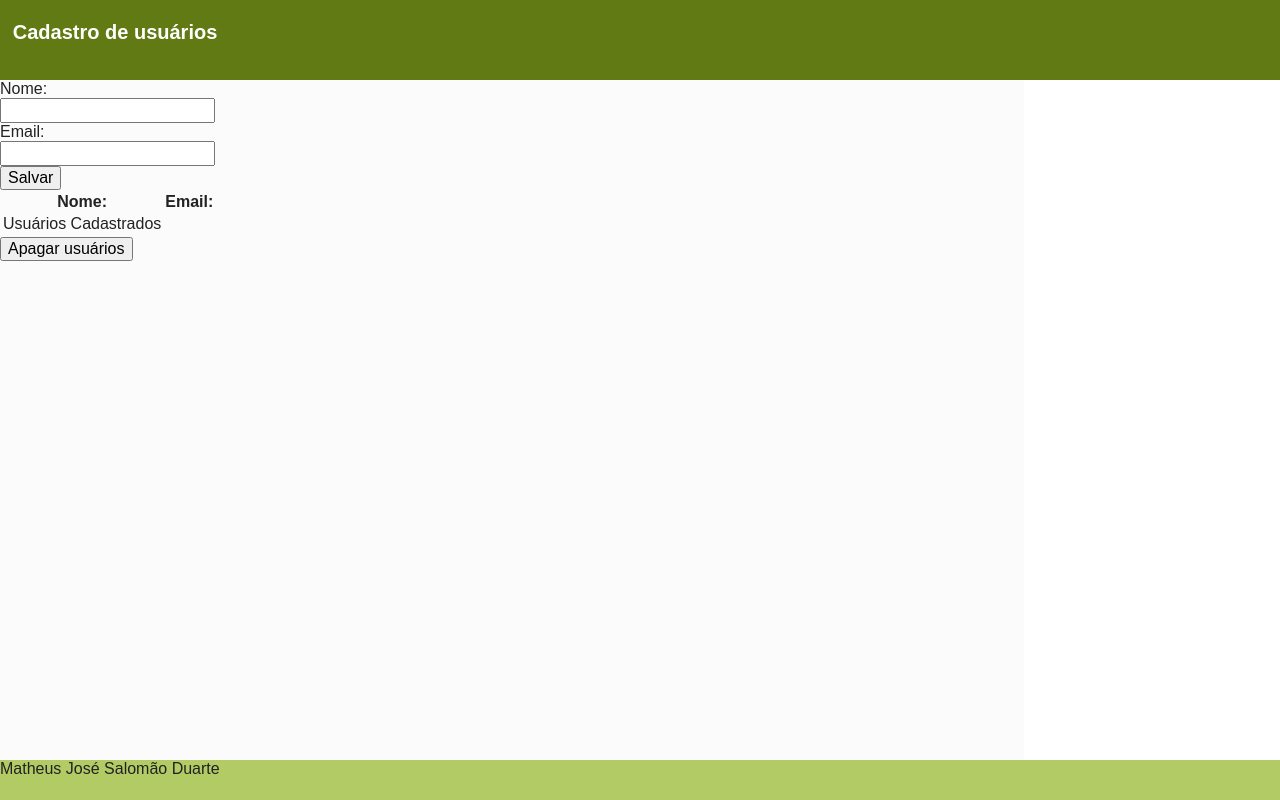
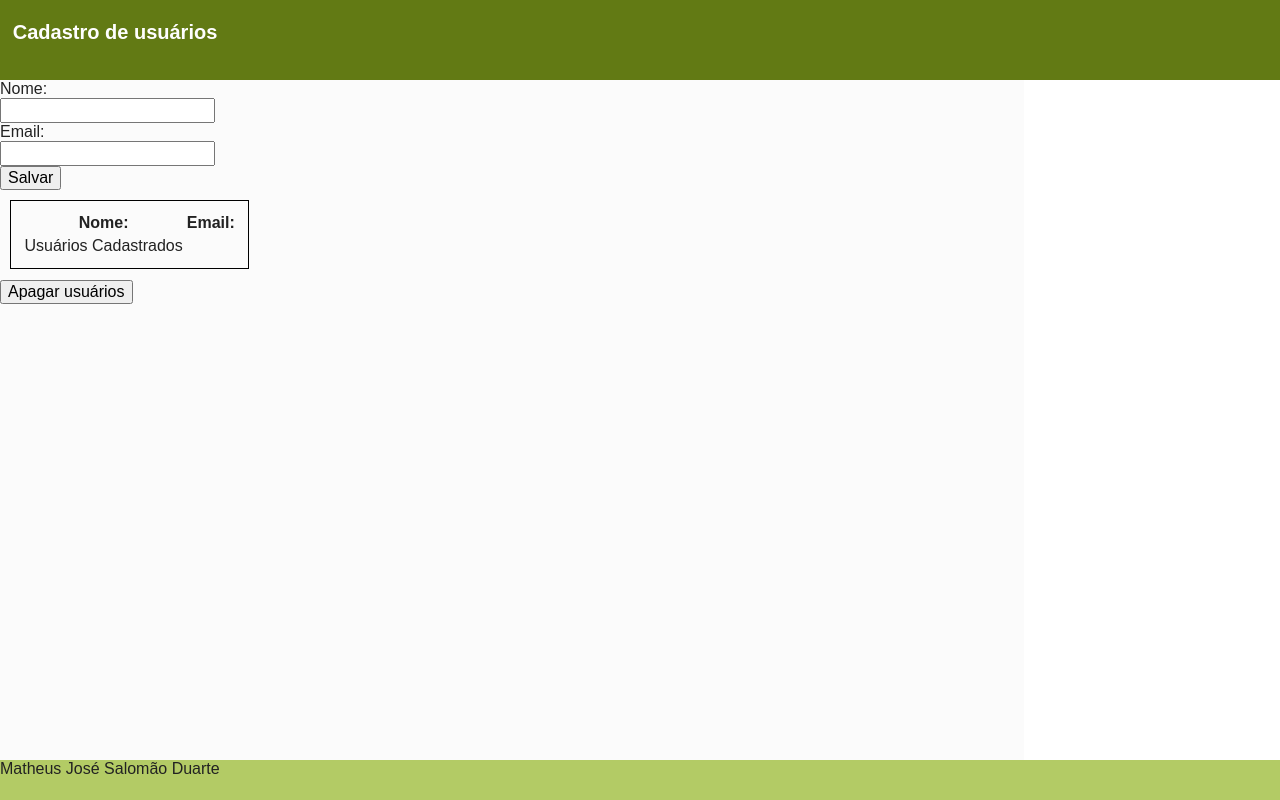
Before and after one commit to mathesbh/projeto-frontend, a website built with Parcel: page index.html in a window 1280 px wide. Built offline with nearby package versions, Linux system fonts and the light colour scheme.

Commit message:
Margin table

```diff
--- a/css/main.css
+++ b/css/main.css
@@ -30,3 +30,9 @@ section.main-feature {
     width: 80vw;
     height: 85vh;
 }
+
+table {
+    border: 1px solid black;
+    padding: 1%;
+    margin: 1%;
+}
```
